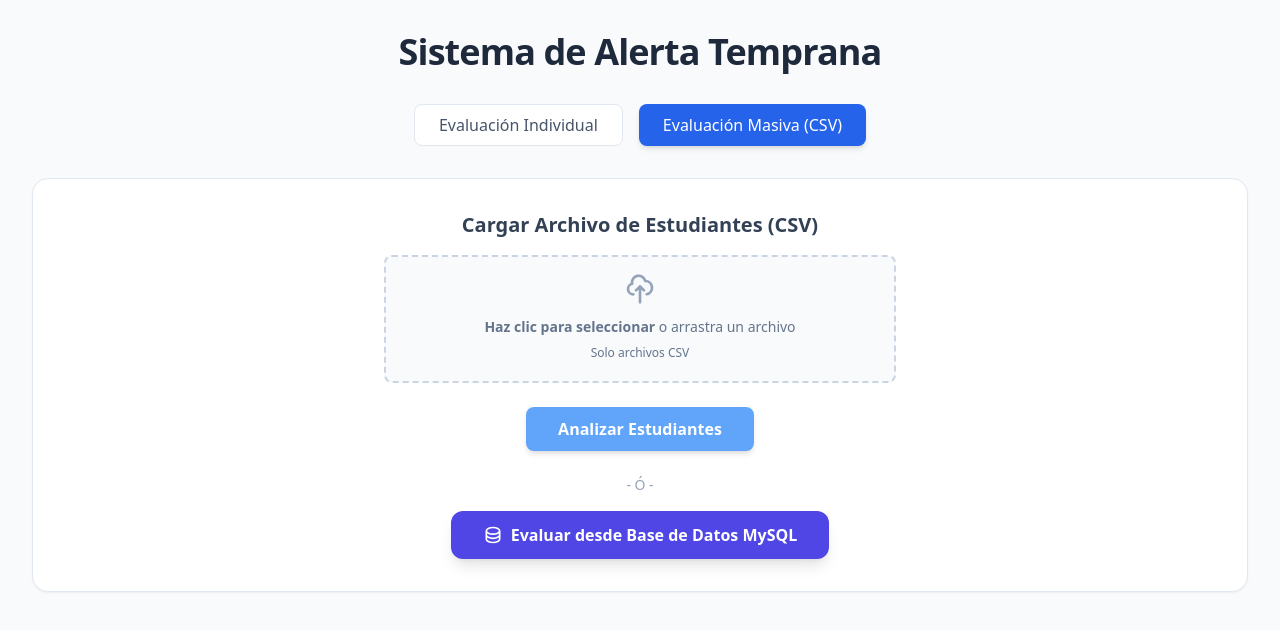
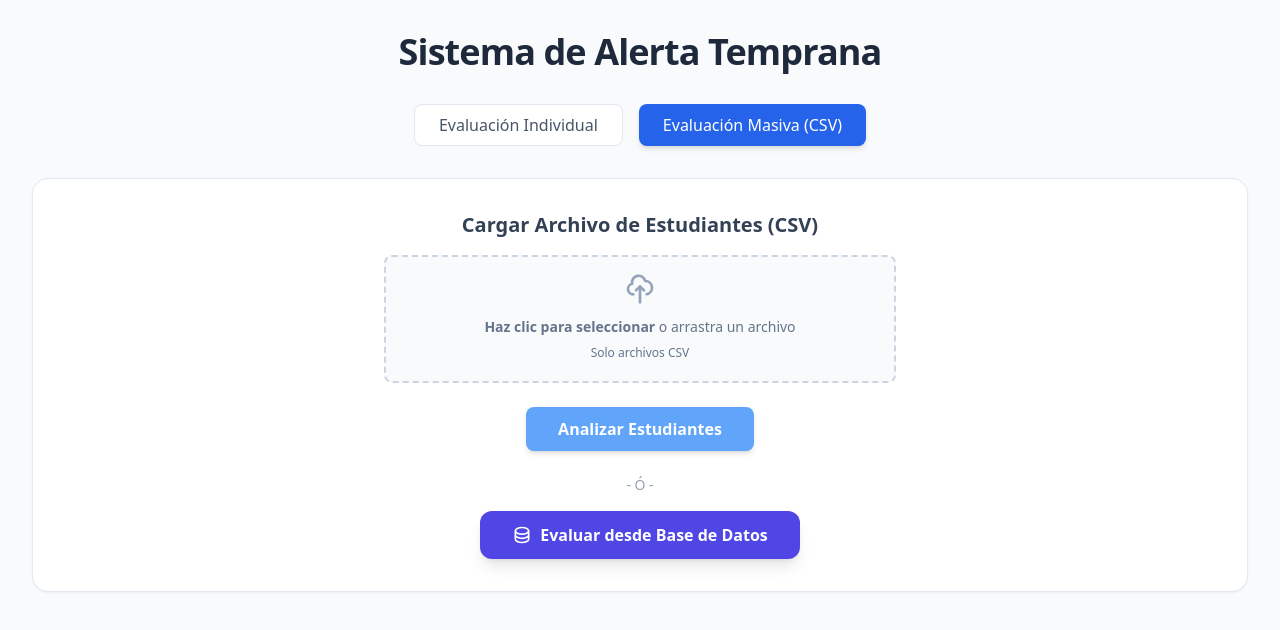
Before and after one commit to josemi123456789/pig, a React (Vite) app in the folder frontend/: page / in a window 1280 px wide. Both pictures are taken after a click on the button "Evaluación Masiva (CSV)". Shown: the top 630 px of the page. Built offline with nearby package versions, Linux system fonts and the light colour scheme.

Commit message:
Actualizar textos del frontend

```diff
--- a/frontend/src/App.jsx
+++ b/frontend/src/App.jsx
@@ -126,7 +126,7 @@ export default function App() {
 
     try {
       const response = await fetch(`${API_URL}/predict/db/`);
-      if (!response.ok) throw new Error('Error conectando con la Base de Datos MySQL');
+      if (!response.ok) throw new Error('Error conectando con la Base de Datos');
       const results = await response.json();
       const sortedResults = results.sort((a, b) => b.prediccion - a.prediccion);
       setBatchResults(sortedResults);
@@ -315,7 +315,7 @@ export default function App() {
                   className="bg-indigo-600 hover:bg-indigo-700 text-white font-bold py-3 px-8 rounded-xl transition-all shadow-lg hover:shadow-indigo-500/30 flex items-center gap-2 disabled:bg-indigo-400"
                 >
                   <svg className="w-5 h-5" fill="none" stroke="currentColor" viewBox="0 0 24 24"><path strokeLinecap="round" strokeLinejoin="round" strokeWidth="2" d="M4 7v10c0 2.21 3.582 4 8 4s8-1.79 8-4V7M4 7c0 2.21 3.582 4 8 4s8-1.79 8-4M4 7c0-2.21 3.582-4 8-4s8 1.79 8 4m0 5c0 2.21-3.582 4-8 4s-8-1.79-8-4"></path></svg>
-                  {batchLoading ? 'Extrayendo Datos...' : 'Evaluar desde Base de Datos MySQL'}
+                  {batchLoading ? 'Extrayendo Datos...' : 'Evaluar desde Base de Datos'}
                 </button>
               </div>
             </div>
```
